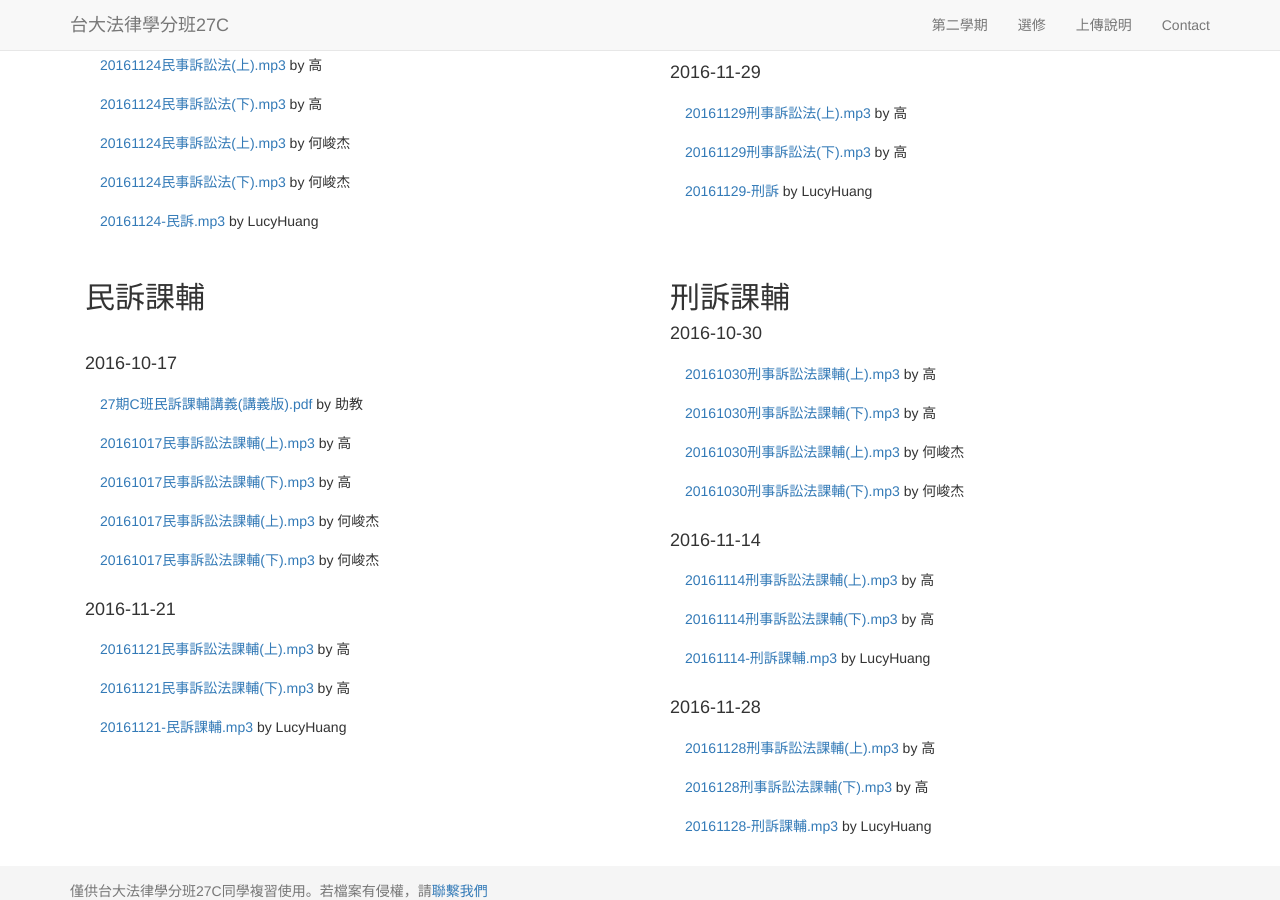
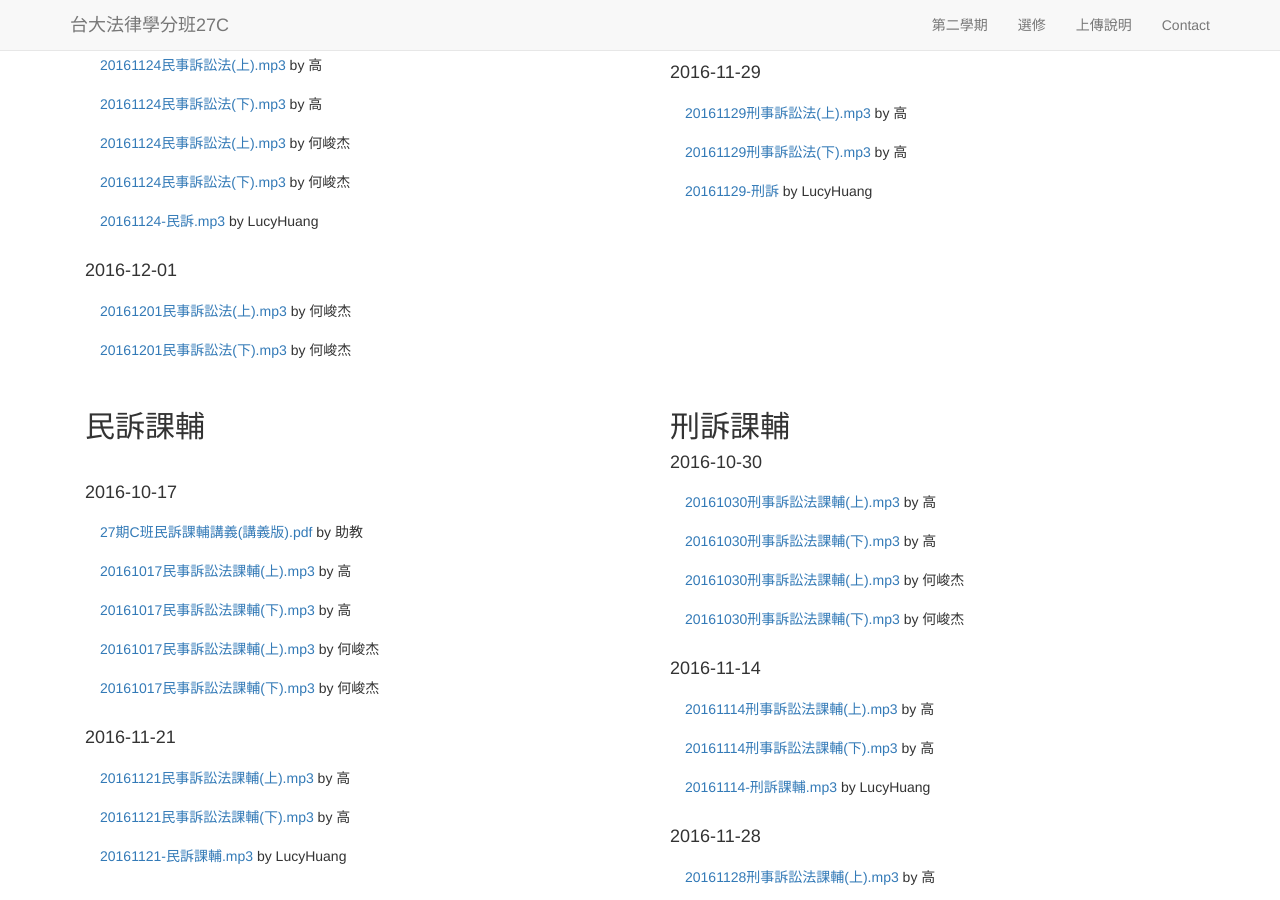
Before and after one commit to maxmilian/ntu_specs_law, a Jekyll site: the page built from semester2/index.html, in a window 1280 px wide and 900 px high, scrolled down 2567 px. Built offline with Jekyll 4.4.1, drawn with Linux system fonts in a browser that asks for light colours; nearby versions of some CDN libraries.

Commit message:
add record 20161201

```diff
--- a/semester2/index.html
+++ b/semester2/index.html
@@ -95,6 +95,11 @@
         <li class="list-group-item"><a href="{{ site.civil_procedure_record }}/Ho_11_1.mp3">20161124民事訴訟法(上).mp3</a> by 何峻杰</li>
         <li class="list-group-item"><a href="{{ site.civil_procedure_record }}/Ho_11_2.mp3">20161124民事訴訟法(下).mp3</a> by 何峻杰</li>
         <li class="list-group-item"><a href="{{ site.civil_procedure_record }}/Huang_11.mp3">20161124-民訴.mp3</a> by LucyHuang</li>
+      </ul>
+      <h4>2016-12-01</h4>
+      <ul class="list-group">
+        <li class="list-group-item"><a href="{{ site.civil_procedure_record }}/Ho_12_1.mp3">20161201民事訴訟法(上).mp3</a> by 何峻杰</li>
+        <li class="list-group-item"><a href="{{ site.civil_procedure_record }}/Ho_12_2.mp3">20161201民事訴訟法(下).mp3</a> by 何峻杰</li>
       </ul>
     </div>
     <div class="col-md-6">
```
